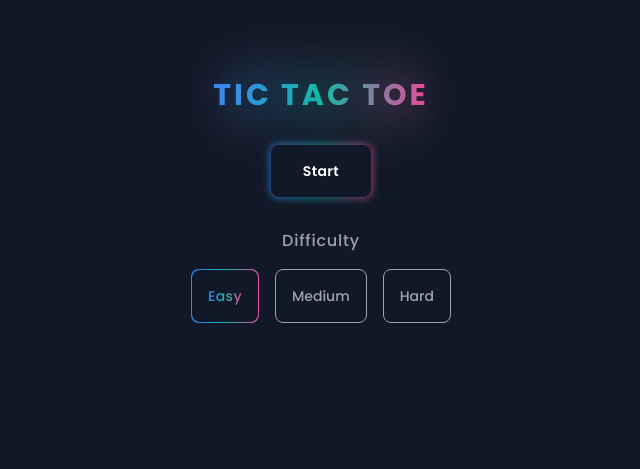
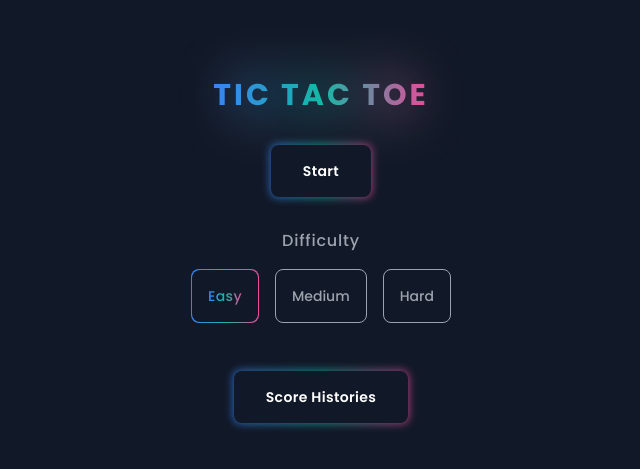
Before and after one commit to KhenCahyo13/Tic-Tac-Toe-Game, a React (Vite) app: page /start in a window 1280 px wide. Shown: the part 139-608 px from the top of the page, without its empty margins (319-959 px from the left). Built offline with nearby package versions, Linux system fonts and the light colour scheme.

Commit message:
feat: Score Histories

```diff
--- a/src/pages/Main/Main.tsx
+++ b/src/pages/Main/Main.tsx
@@ -6,10 +6,11 @@ import { getMediumComputerMove } from "@/helpers/mediumLevel";
 import { getHardComputerMove } from "@/helpers/hardLevel";
 import { useNavigate } from "react-router-dom";
 import { getItemsFromLocalStorage, storeItemsToLocalStorage } from "@/helpers/localStorage";
-import { Level } from "@/types/game";
+import { Level, ScoreHistory } from "@/types/game";
 
 const Main: React.FC = () => {
     const level: Level = getItemsFromLocalStorage('gameDifficulty');
+    const scoreHistories: ScoreHistory[] = getItemsFromLocalStorage('scoreHistories') || [];
 
     const [turn, setTurn] = useState<string>('Player');
     const [squares, setSquares] = useState<string[] | null[]>(Array(9).fill(null));
@@ -21,9 +22,18 @@ const Main: React.FC = () => {
     const navigate = useNavigate();
 
     const handleExitGame = useCallback(() => {
+        const scoreHistory = {
+            level: level,
+            playerScore: playerScore,
+            computerScore: computerScore
+        };
+
+        const scoreHistoryItems = [...scoreHistories, scoreHistory];
+
         storeItemsToLocalStorage('isStartGame', false);
+        storeItemsToLocalStorage('scoreHistories', scoreHistoryItems);
         navigate('/');
-    }, []);
+    }, [level, playerScore, computerScore, navigate]);
 
     const handleToggleShowResultModal = useCallback(() => {
         setShowResultModal(!showResultModal);
--- /dev/null
+++ b/src/pages/Start/ScoreHistores/ScoreHistories.tsx
@@ -0,0 +1,12 @@
+import { ScoreHistoriesProps } from "./ScoreHistores.type"
+import ScoreHistoriesView from "./ScoreHistories.view"
+
+const ScoreHistores: React.FC<ScoreHistoriesProps> = ({ scoreHistories, showScoreHistoriesModal, handleToggleShowScoreHistoriesModal }) => {
+    return <ScoreHistoriesView
+        scoreHistories={scoreHistories}
+        showScoreHistoriesModal={showScoreHistoriesModal}
+        handleToggleShowScoreHistoriesModal={handleToggleShowScoreHistoriesModal}
+    />;
+};
+
+export default ScoreHistores;
--- /dev/null
+++ b/src/pages/Start/ScoreHistores/ScoreHistories.view.tsx
@@ -0,0 +1,28 @@
+import { memo } from "react";
+import { ScoreHistoriesProps } from "./ScoreHistores.type";
+import GradientModal from "@/components/GradientModal";
+
+const ScoreHistories: React.FC<ScoreHistoriesProps> = ({ scoreHistories, showScoreHistoriesModal, handleToggleShowScoreHistoriesModal }) => (
+    <>
+        {showScoreHistoriesModal && (
+            <GradientModal content={
+                <div className="flex flex-col items-center gap-6">
+                    {scoreHistories === null ? (
+                        <p className="text-sm text-center">You have no score history. Please play first.</p>
+                    ) : (
+                        <>
+                            {scoreHistories.map((score) => (
+                                <div className="flex flex-col items-center gap-2" key={score.level}>
+                                    <p className={`text-sm ${score.level === 'Easy' ? 'text-green-500' : score.level === 'Medium' ? 'text-yellow-500' : 'text-red-500'}`}>{score.level}</p>
+                                    <p className="text-sm">{score.playerScore} - {score.computerScore}</p>
+                                </div>
+                            ))}
+                        </>
+                    )}
+                </div>
+            } onOkayClick={handleToggleShowScoreHistoriesModal} />
+        )}
+    </>
+);
+
+export default memo(ScoreHistories);
--- /dev/null
+++ b/src/pages/Start/ScoreHistores/index.tsx
@@ -0,0 +1,3 @@
+import ScoreHistores from "./ScoreHistories";
+
+export default ScoreHistores;
--- a/src/pages/Start/Start.tsx
+++ b/src/pages/Start/Start.tsx
@@ -1,13 +1,20 @@
-import { useCallback, useState } from "react";
+import { useCallback, useEffect, useState } from "react";
 import StartView from "./Start.view"
-import { storeItemsToLocalStorage } from "@/helpers/localStorage";
+import { getItemsFromLocalStorage, storeItemsToLocalStorage } from "@/helpers/localStorage";
 import { useNavigate } from "react-router-dom";
-import { Level } from "@/types/game";
+import { Level, ScoreHistory } from "@/types/game";
 
 const Start: React.FC = () => {
+    const scoreHistories: ScoreHistory[] = getItemsFromLocalStorage('scoreHistories') || null;
+
     const [level, setLevel] = useState<Level>('Easy');
+    const [showScoreHistoresModal, setShowScoreHistoresModal] = useState<boolean>(false);
 
     const navigate = useNavigate();
+
+    const handleToggleShowScoreHistoriesModal = useCallback(() => {
+        setShowScoreHistoresModal(!showScoreHistoresModal);
+    }, [showScoreHistoresModal]);
 
     const handleChangeLevel = useCallback((level: Level) => {
         setLevel(level);
@@ -20,7 +27,10 @@ const Start: React.FC = () => {
     }, [level]);
 
     return <StartView
+        scoreHistories={scoreHistories}
         level={level}
+        showScoreHistoriesModal={showScoreHistoresModal}
+        handleToggleShowScoreHistoriesModal={handleToggleShowScoreHistoriesModal}
         handleChangeLevel={handleChangeLevel}
         handleStartGame={handleStartGame}
     />;
--- a/src/pages/Start/Start.type.ts
+++ b/src/pages/Start/Start.type.ts
@@ -1,7 +1,10 @@
-import { Level } from "@/types/game";
+import { Level, ScoreHistory } from "@/types/game";
 
 export interface StartViewProps {
+    scoreHistories: ScoreHistory[];
     level: Level;
+    showScoreHistoriesModal: boolean;
+    handleToggleShowScoreHistoriesModal: () => void;
     handleChangeLevel: (level: Level) => void;
     handleStartGame: () => void;
 }
--- a/src/pages/Start/Start.view.tsx
+++ b/src/pages/Start/Start.view.tsx
@@ -5,10 +5,17 @@ import GradientButton from "@/components/GradientButton";
 import { StartViewProps } from "./Start.type";
 import GradientSelectBox from "@/components/GradientSelectBox";
 import { Level } from "@/types/game";
+import ScoreHistores from "./ScoreHistores";
 
-const StartView: React.FC<StartViewProps> = ({ level, handleChangeLevel, handleStartGame }) => (
-    <main className="my-44">
-        <section className="custom-container">
+const StartView: React.FC<StartViewProps> = ({ scoreHistories, level, showScoreHistoriesModal, handleToggleShowScoreHistoriesModal, handleChangeLevel, handleStartGame }) => (
+    <main>
+        {/* Score Histores Modal */}
+        <ScoreHistores
+            scoreHistories={scoreHistories}
+            showScoreHistoriesModal={showScoreHistoriesModal}
+            handleToggleShowScoreHistoriesModal={handleToggleShowScoreHistoriesModal}
+        />
+        <section className="my-44 custom-container">
             <div className="flex flex-col items-center gap-4">
                 {/* Header Text */}
                 <GradientHeading text="TIC TAC TOE" />
@@ -21,7 +28,7 @@ const StartView: React.FC<StartViewProps> = ({ level, handleChangeLevel, handleS
                         {difficultiesSelectItem.map((item) => (
                             <Fragment key={item.key}>
                                 {item.value === level ? (
-                                        <GradientSelectBox label={level} onClick={() => handleChangeLevel(item.value as Level)} />
+                                    <GradientSelectBox label={level} onClick={() => handleChangeLevel(item.value as Level)} />
                                 ) : (
                                     <div className="p-4 border border-gray-400 text-gray-400 rounded-lg text-sm cursor-pointer" onClick={() => handleChangeLevel(item.value as Level)}>
                                         {item.label}
@@ -31,6 +38,10 @@ const StartView: React.FC<StartViewProps> = ({ level, handleChangeLevel, handleS
                         ))}
                     </div>
                 </div>
+                {/* Button Show Score Histories Modal */}
+                <div className="mt-8">
+                    <GradientButton label="Score Histories" onClick={handleToggleShowScoreHistoriesModal} />
+                </div>
             </div>
         </section>
     </main>
--- a/src/types/game.ts
+++ b/src/types/game.ts
@@ -1 +1,7 @@
 export type Level = 'Easy' | 'Medium' | 'Hard';
+
+export interface ScoreHistory {
+    level: Level;
+    playerScore: number;
+    computerScore: number;
+}
```
Also changed, not shown: src/pages/Start/ScoreHistores/ScoreHistores.type.ts (added, +7 -0 lines).
